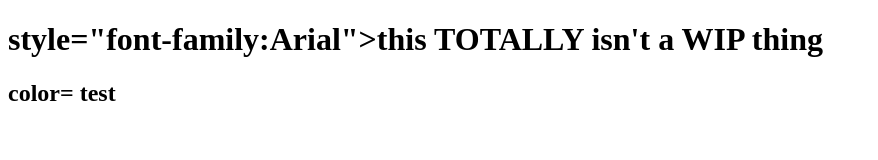
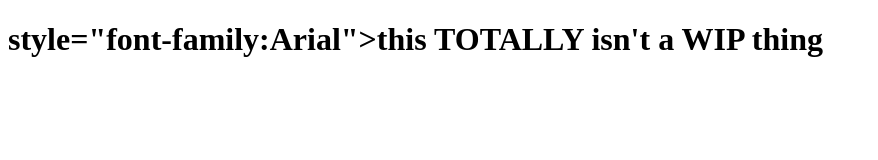
Before and after one commit to JackspajfMain/JackspajfMain.github.io, a plain HTML site: page index.html in a window 1280 px wide. Shown: the whole page, without its empty margins (0-878 px from the left). Drawn offline with Linux system fonts and the light colour scheme.

Commit message:
Update index.html
dear god.

```diff
--- a/index.html
+++ b/index.html
@@ -5,6 +5,5 @@
 	</head>
 	<body>
 		<h1>style="font-family:Arial">this TOTALLY isn't a WIP thing</h1>
-		<h2>color= test</h2>
 	</body>
 </html>
```
